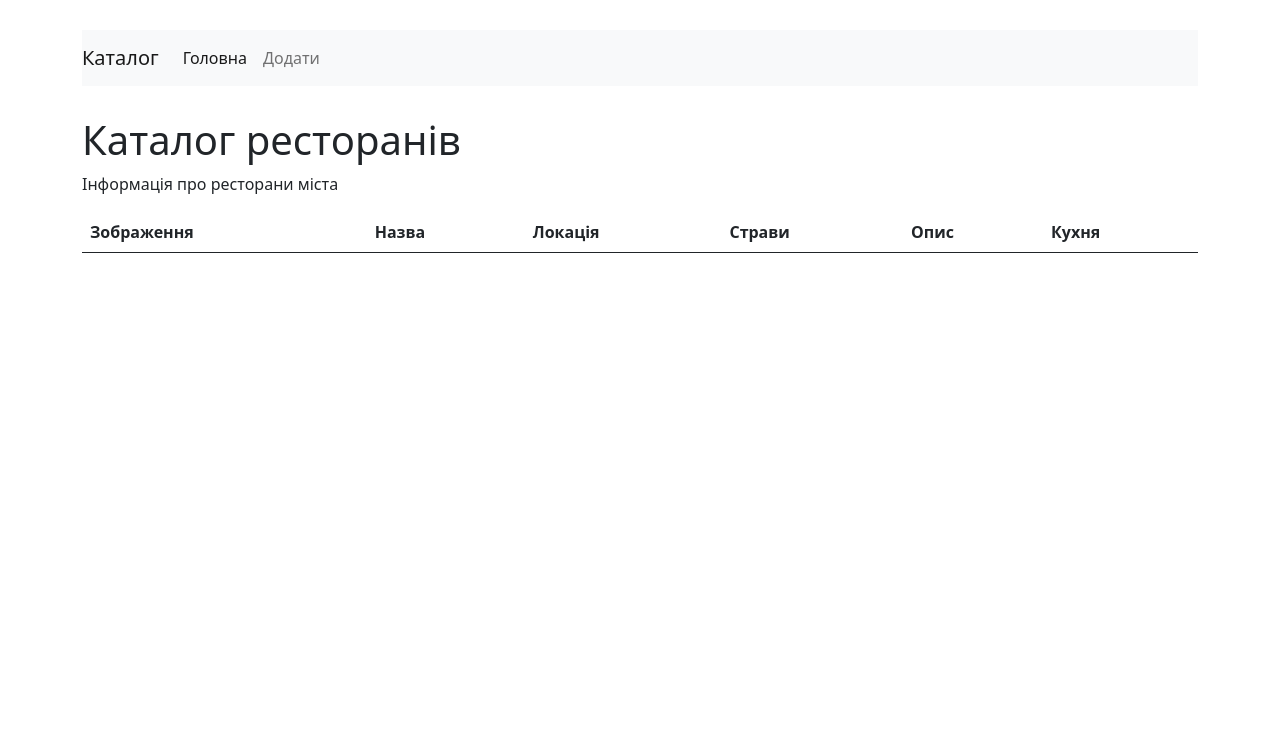
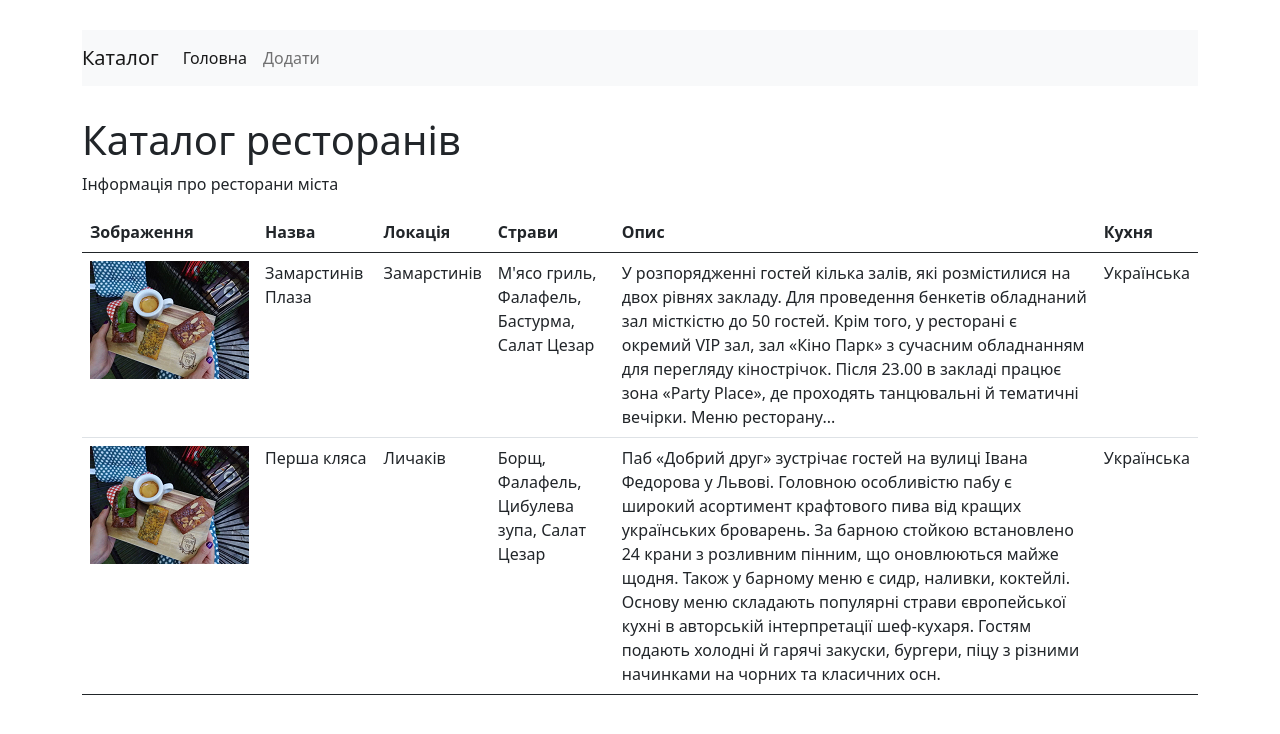
Before and after one commit to themobydick/rest, a plain HTML site: page index.html in a window 1280 px wide. Drawn offline with nearby package versions, Linux system fonts and the light colour scheme.

Commit message:
prefill with conent

```diff
--- a/index.html
+++ b/index.html
@@ -43,8 +43,13 @@
 
           </tr>
         </thead>
-        <tbody id="restaurant-table">
-          <!-- Table rows will be dynamically added here -->
+        <tbody>
+          <tr><td><img src="web03.png" alt="Замарстинів Плаза"></td><td>Замарстинів Плаза</td><td>Замарстинів</td><td>М'ясо гриль, Фалафель, Бастурма, Салат Цезар</td><td> У розпорядженні гостей кілька залів, які розмістилися на двох рівнях закладу. Для проведення бенкетів обладнаний зал місткістю до 50 гостей. Крім того, у ресторані є окремий VIP зал, зал «Кіно Парк» з сучасним обладнанням для перегляду кінострічок. Після 23.00 в закладі працює зона «Party Place», де проходять танцювальні й тематичні вечірки. Меню ресторану...</td><td>Українська</td></tr>
+          <tr><td><img src="web03.png" alt="Перша кляса"></td><td>Перша кляса</td><td>Личаків</td><td>Борщ, Фалафель, Цибулева зупа, Салат Цезар</td><td>Паб «Добрий друг» зустрічає гостей на вулиці Івана Федорова у Львові. Головною особливістю пабу є широкий асортимент крафтового пива від кращих українських броварень. За барною стойкою встановлено 24 крани з розливним пінним, що оновлюються майже щодня. Також у барному меню є сидр, наливки, коктейлі. Основу меню складають популярні страви європейської кухні в авторській інтерпретації шеф-кухаря. Гостям подають холодні й гарячі закуски, бургери, піцу з різними начинками на чорних та класичних осн.</td><td>Українська</td></tr>
+            </tbody>
+
+          <tbody id="restaurant-table">
+            <!-- Table rows will be dynamically added here -->
         </tbody>
       </table>
     </div>
```
